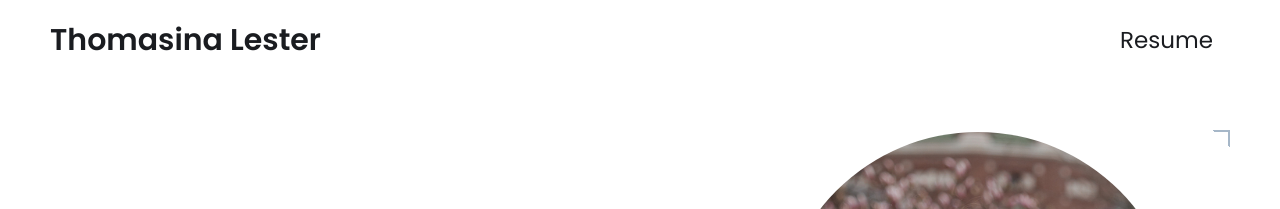
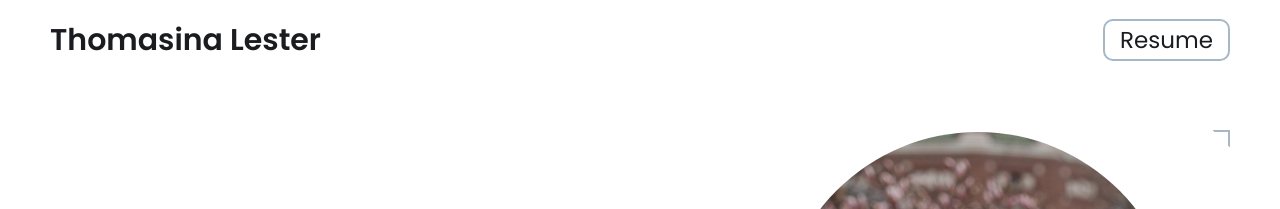
Before and after one commit to thomasinalester/thomasinalester.github.io, a Jekyll site: the page built from index.html, in a window 1280 px wide. Shown: the top 209 px of the page. Built offline with Jekyll 4.4.1, drawn with Linux system fonts in a browser that asks for light colours.

Commit message:
Update styles.css

```diff
--- a/css/styles.css
+++ b/css/styles.css
@@ -89,7 +89,7 @@ nav .right a {
 
 nav .right a:last-child
  {
-    border: 2px solid var(--link-color);
+    border: 2px solid var(--border-color);
     color: var(--link-color);
     padding: 3px 15px;
     border-radius: 10px;
```
